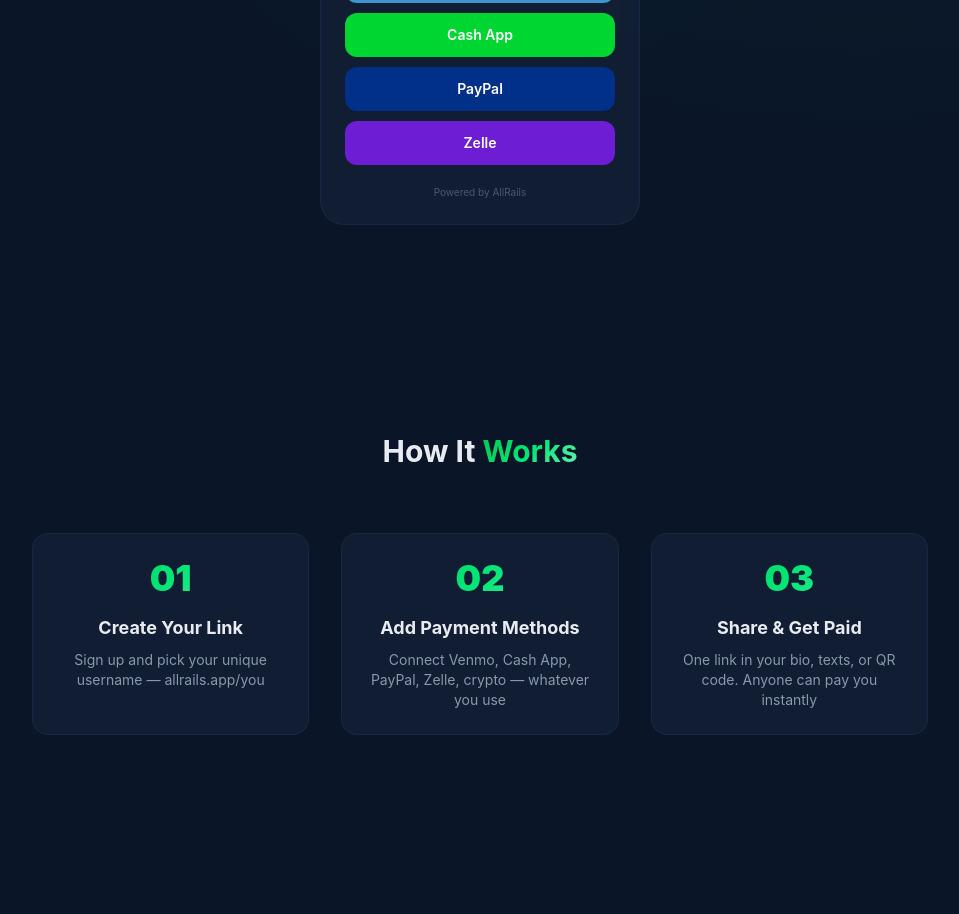
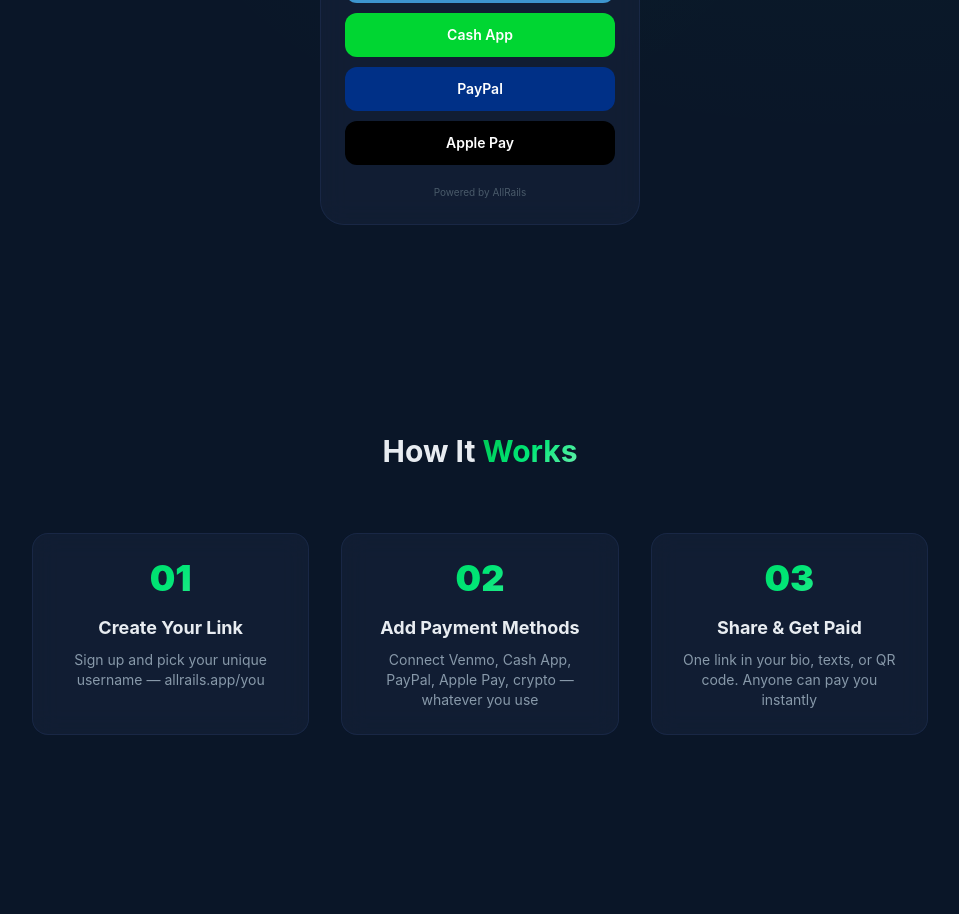
Before and after one commit to DanstheMan1981/allrails-frontend, a React (Vite) app: page / in a window 1280 px wide. Shown: the part 1040-1954 px from the top of the page, without its empty margins (160-1119 px from the left). Built offline with nearby package versions, Linux system fonts and the light colour scheme.

Commit message:
Replace Zelle with Apple Pay on Landing and PublicPage

```diff
--- a/src/pages/Landing.tsx
+++ b/src/pages/Landing.tsx
@@ -2,7 +2,7 @@
 
 const steps = [
   { num: '01', title: 'Create Your Link', desc: 'Sign up and pick your unique username — allrails.app/you' },
-  { num: '02', title: 'Add Payment Methods', desc: 'Connect Venmo, Cash App, PayPal, Zelle, crypto — whatever you use' },
+  { num: '02', title: 'Add Payment Methods', desc: 'Connect Venmo, Cash App, PayPal, Apple Pay, crypto — whatever you use' },
   { num: '03', title: 'Share & Get Paid', desc: 'One link in your bio, texts, or QR code. Anyone can pay you instantly' },
 ];
 
@@ -48,7 +48,7 @@
             <div className="font-bold text-lg mb-1">@danielpays</div>
             <div className="text-text-dim text-sm mb-5">Send me money 🙌</div>
             <div className="space-y-2.5">
-              {[{ name: 'Venmo', color: '#3D95CE' }, { name: 'Cash App', color: '#00D632' }, { name: 'PayPal', color: '#003087' }, { name: 'Zelle', color: '#6D1ED4' }].map(m => (
+              {[{ name: 'Venmo', color: '#3D95CE' }, { name: 'Cash App', color: '#00D632' }, { name: 'PayPal', color: '#003087' }, { name: 'Apple Pay', color: '#000000' }].map(m => (
                 <div key={m.name} className="py-3 rounded-xl font-semibold text-white text-sm" style={{ background: m.color }}>{m.name}</div>
               ))}
             </div>
--- a/src/pages/PublicPage.tsx
+++ b/src/pages/PublicPage.tsx
@@ -96,7 +96,7 @@
                       </button>
                     </div>
                     <div className="text-center text-[11px] opacity-70 mt-1.5">
-                      Open your banking app and send to this number/email via Zelle
+                      <a href="sms:+13463343118" className="underline">Tap to send via Apple Pay</a>
                     </div>
                   </div>
                 );
```
